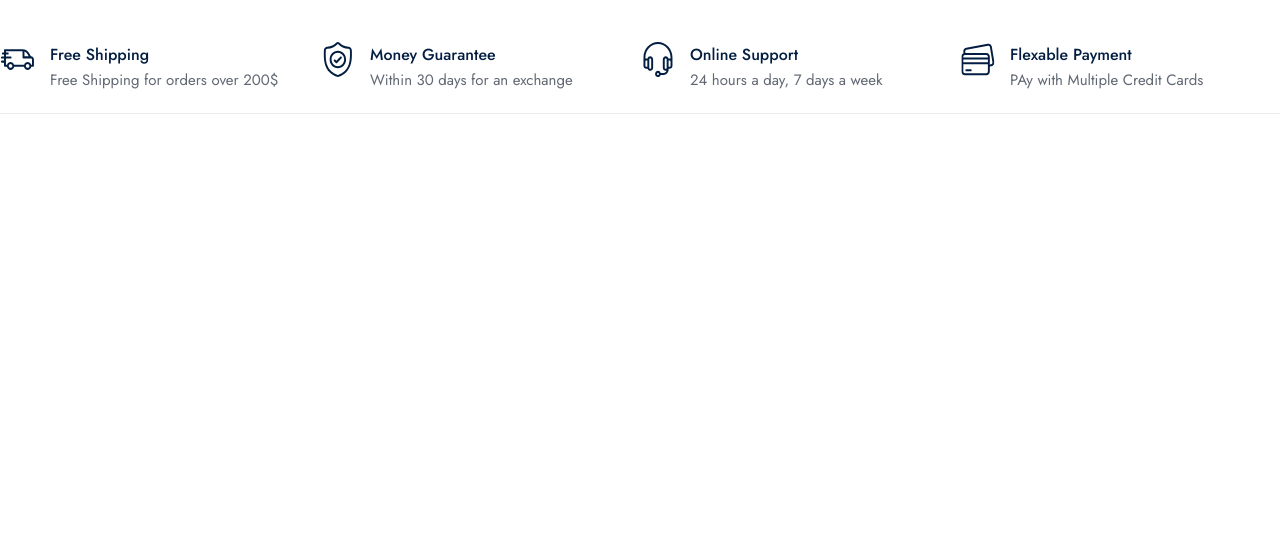
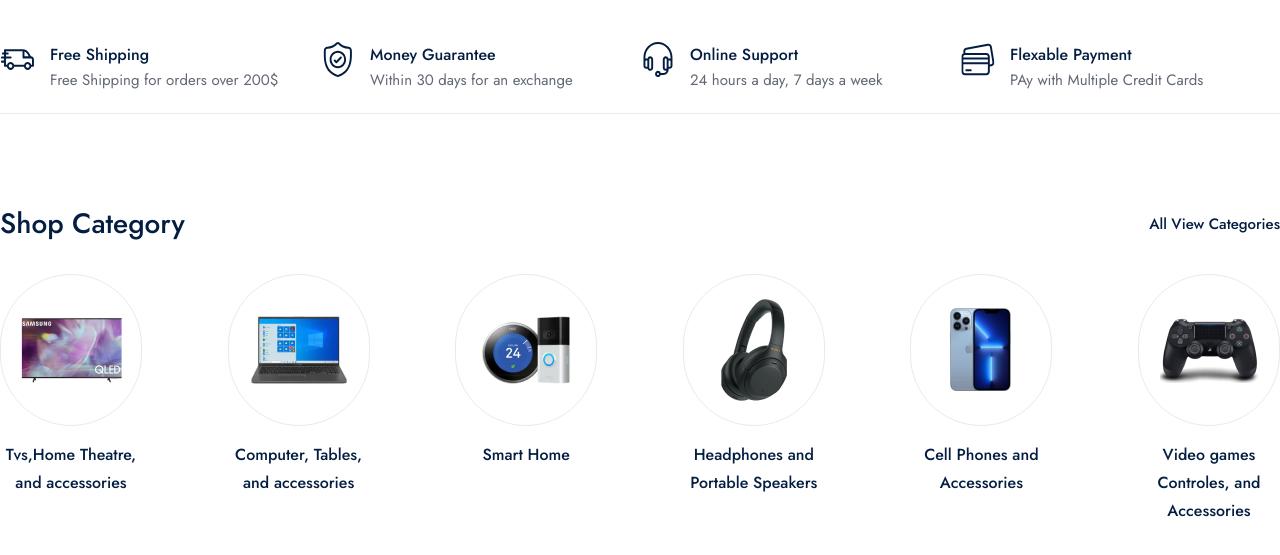
Before and after one commit to Rusha1910/Zenmart, a plain HTML site: page index.html in a window 1280 px wide. Shown: the part 733-1288 px from the top of the page. Before the commit the page ends 907 px from the top, so only its background shows below. Drawn offline with Linux system fonts and the light colour scheme; files whose address does not match are found by name; a web font is replaced by a local one.

Commit message:
completed category selection view

```diff
--- a/index.html
+++ b/index.html
@@ -157,7 +157,54 @@
                     </div>
                 </div>
             </div>
+
         </div>
+        <div class="shop_category_box">
+            <div class="container">
+                <div class="category_top">
+                  <span>Shop Category</span>
+                  <a>  All View Categories</a>
+                </div>
+                <div class="category_wrapper">
+                    <div class="category_box">
+                        <div class="category_img_box">
+                            <img src="./images/category/tv.png"/>
+                        </div>
+                        <span>Tvs,Home Theatre, and accessories</span>
+                    </div>
+                    <div class="category_box">
+                        <div class="category_img_box">
+                            <img src="./images/category/computer.png"/>
+                        </div>
+                        <span>Computer, Tables, and accessories</span>
+                    </div>
+                    <div class="category_box">
+                        <div class="category_img_box">
+                            <img src="./images/category/smart.png"/>
+                        </div>
+                        <span>Smart Home </span>
+                    </div>
+                    <div class="category_box">
+                        <div class="category_img_box">
+                            <img src="./images/category/headphone.png"/>
+                        </div>
+                        <span>Headphones and Portable Speakers</span>
+                    </div>
+                    <div class="category_box">
+                        <div class="category_img_box">
+                            <img src="./images/category/phone.png"/>
+                        </div>
+                        <span>Cell Phones and Accessories</span>
+                    </div>
+                    <div class="category_box">
+                        <div class="category_img_box">
+                            <img src="./images/category/game.png"/>
+                        </div>
+                        <span>Video games Controles, and Accessories</span>
+                    </div>
+
+                </div>
+            </div>
     </div>
 </body>
 </html>
--- a/public/css/home.css
+++ b/public/css/home.css
@@ -24,7 +24,7 @@
     background-color:#0053f6;
     background-image: url("../images/icons/header_bg.svg");
 }
-.header_left .header_content{
+.header_frame .header_left .header_content{
     margin-top:90px;
     display:flex;
     flex-direction:column;
@@ -205,3 +205,83 @@ line-height: 22px;
 color:
 rgba(98, 105, 116, 1);
 }
+
+/* Shop Category */
+.shop_category_box {
+    position: relative;
+    margin-top: 90px;
+    width: 100%;
+    height: auto;
+    display: flex;
+    justify-content: center;
+}
+
+.shop_category_box .container {
+    flex-direction: column;
+}
+
+.category_top {
+    width: 100%;
+    height: auto;
+    display: flex;
+    flex-direction: row;
+    justify-content: space-between;
+    align-items: center;
+}
+
+.category_top span {
+    color: rgba(4, 30, 66, 1);
+    font-family: "Jost";
+    font-size: 28px;
+    font-weight: 500;
+    line-height: 40px;
+}
+
+.category_top a {
+    color: rgba(4, 30, 66, 1);
+    font-family: "Jost";
+    font-size: 15px;
+    font-weight: 500;
+    line-height: 22px;
+}
+.category_top a:hover{
+    border-bottom: 2px solid #041E42
+}
+.container .category_wrapper {
+    margin-top:30px;
+    width:100%;
+    height:auto;
+
+    display:flex;
+    flex-direction:row;
+    justify-content:space-between;
+}
+.category_wrapper .category_box{
+    width:142px;
+      height:auto;
+    display:flex;
+    flex-direction:column;
+    cursor:pointer;
+
+}
+
+.category_wrapper .category_img_box{
+    width:142;
+    height:150px;
+    align-items:center;
+    display:flex;
+    justify-content:center;
+    border: 1px solid rgba(234, 234, 234, 1);
+border-radius: 150px;
+background: rgba(255, 255, 255, 1);
+}
+.category_box span{
+    margin-top:15px;
+     color: rgba(4, 30, 66, 1);
+    font-family: "Jost";
+    font-size: 16px;
+    font-weight: 500;
+    line-height: 28px;
+    font-style: normal;
+    text-align:center;
+}
```
